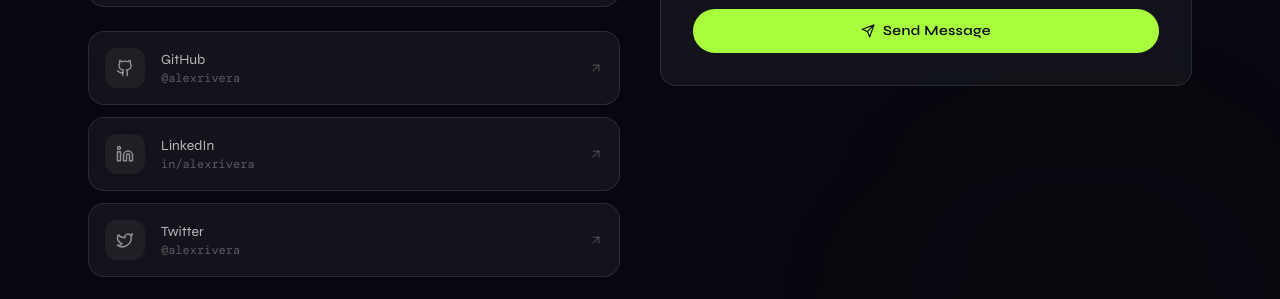
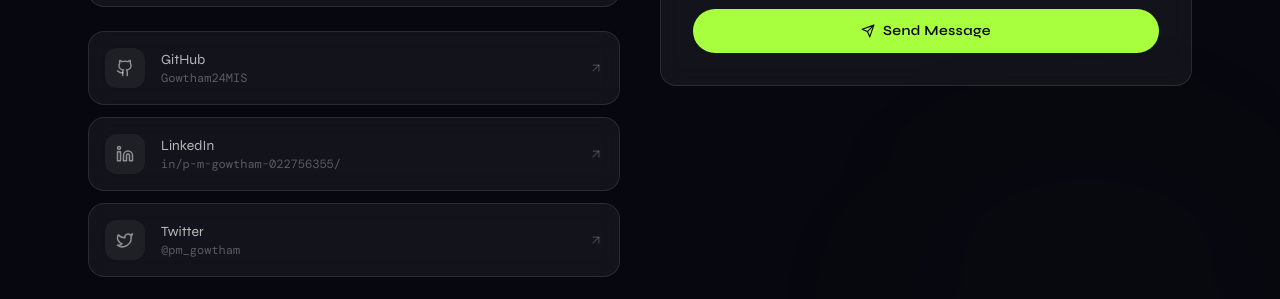
Before and after one commit to Gowtham24MIS/Portfolio, a React (Vite) app in the folder portfolio/: page / in a window 1280 px wide. Shown: the part 8036-8335 px from the top of the page. Built offline with nearby package versions, Linux system fonts and the light colour scheme; a web font is replaced by a local one.

Commit message:
Updated the handler name for the social links

```diff
--- a/portfolio/src/components/Contact.jsx
+++ b/portfolio/src/components/Contact.jsx
@@ -5,9 +5,9 @@ import { personal } from '../data'
 import emailjs from '@emailjs/browser'
 
 const socials = [
-  { icon: Github, label: 'GitHub', href: personal.github, handle: '@alexrivera' },
-  { icon: Linkedin, label: 'LinkedIn', href: personal.linkedin, handle: 'in/alexrivera' },
-  { icon: Twitter, label: 'Twitter', href: personal.twitter, handle: '@alexrivera' },
+  { icon: Github, label: 'GitHub', href: personal.github, handle: 'Gowtham24MIS' },
+  { icon: Linkedin, label: 'LinkedIn', href: personal.linkedin, handle: 'in/p-m-gowtham-022756355/' },
+  { icon: Twitter, label: 'Twitter', href: personal.twitter, handle: '@pm_gowtham' },
 ]
 
 export default function Contact() {
```
